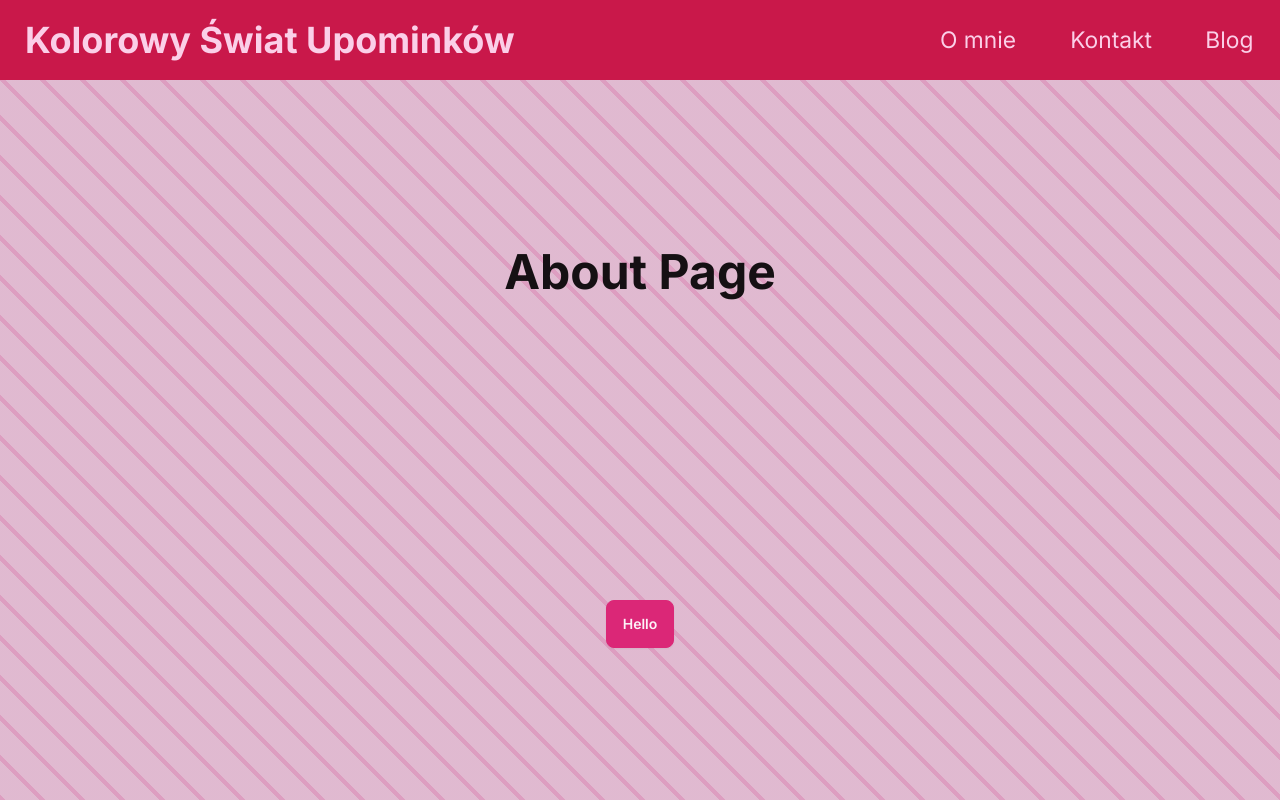
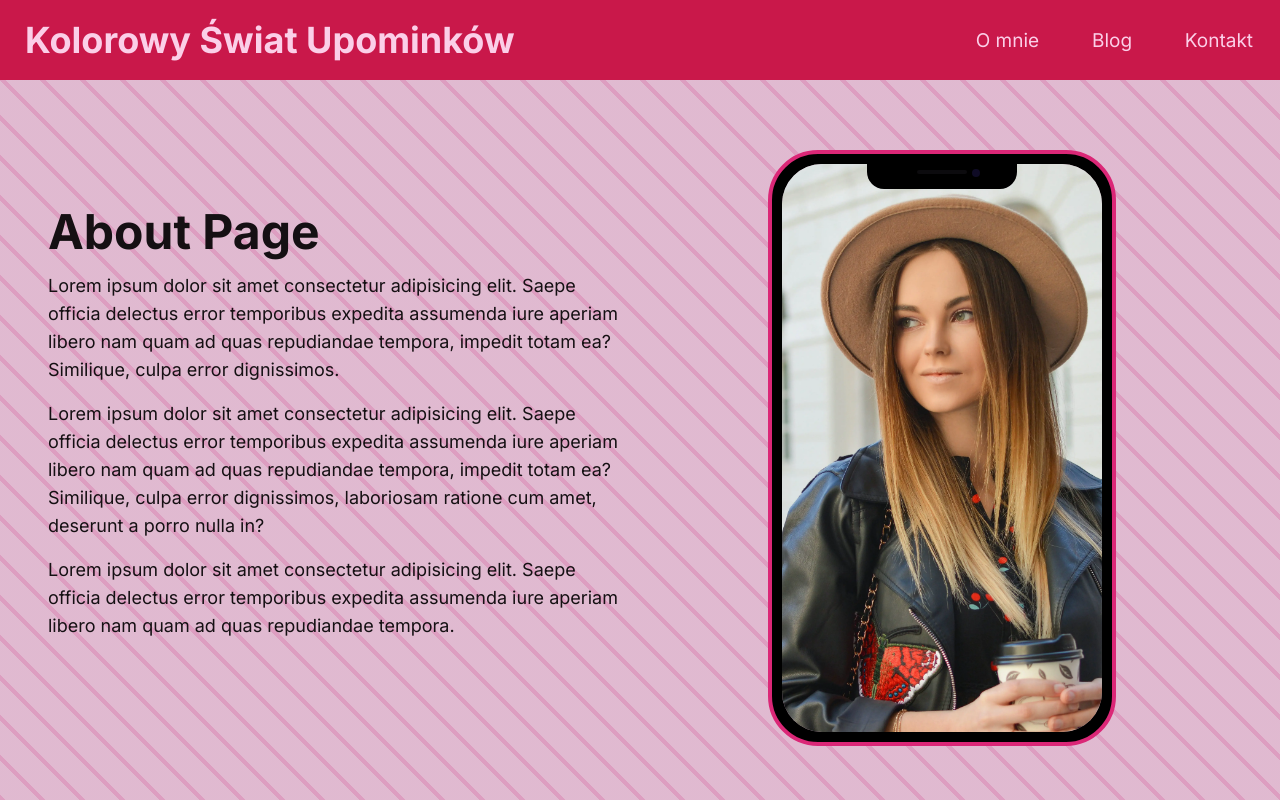
Before and after one commit to LoZoCz/kolorowy-swiat, a Next.js app: page /about in a window 1280 px wide. Built offline with nearby package versions, Linux system fonts and the light colour scheme.

Commit message:
blog and about page initial desgin done, tailwind.config adjusted to new designs

```diff
--- a/src/app/about/page.tsx
+++ b/src/app/about/page.tsx
@@ -1,18 +1,56 @@
-import { H1 } from '@/components/typography'
+import { H1, Para } from '@/components/typography'
 import Main from '@/components/main'
+import Image from 'next/image'
 
 export default function About() {
     return (
         <Main>
             <section
                 style={{ minHeight: 'calc(100dvh - var(--header-h))' }}
-                className="grid place-items-center"
+                className="flex max-w-screen-xl flex-col items-center gap-6 px-12 lg:flex-row"
             >
-                <H1>About Page</H1>
-                <button className="btn btn-primary">Hello</button>
+                <div className="flex flex-1 flex-col gap-4 pb-12">
+                    <H1>About Page</H1>
+                    <Para>
+                        Lorem ipsum dolor sit amet consectetur adipisicing elit.
+                        Saepe officia delectus error temporibus expedita
+                        assumenda iure aperiam libero nam quam ad quas
+                        repudiandae tempora, impedit totam ea? Similique, culpa
+                        error dignissimos.
+                    </Para>
+                    <Para>
+                        Lorem ipsum dolor sit amet consectetur adipisicing elit.
+                        Saepe officia delectus error temporibus expedita
+                        assumenda iure aperiam libero nam quam ad quas
+                        repudiandae tempora, impedit totam ea? Similique, culpa
+                        error dignissimos, laboriosam ratione cum amet, deserunt
+                        a porro nulla in?
+                    </Para>
+                    <Para>
+                        Lorem ipsum dolor sit amet consectetur adipisicing elit.
+                        Saepe officia delectus error temporibus expedita
+                        assumenda iure aperiam libero nam quam ad quas
+                        repudiandae tempora.
+                    </Para>
+                </div>
+                <div className="flex flex-1">
+                    <div className="mockup-phone mx-auto border-primary">
+                        <div className="camera"></div>
+                        <div className="display">
+                            <div className="aspect-9/16 artboard artboard-demo w-full sm:w-80">
+                                <Image
+                                    src="/aboutimage.webp"
+                                    alt="about page image"
+                                    width={450}
+                                    height={300}
+                                    className="h-full w-full rounded-md object-cover"
+                                    loading="lazy"
+                                />
+                            </div>
+                        </div>
+                    </div>
+                </div>
             </section>
         </Main>
     )
 }
-
-//!! Zrob ta strone wkoncu
--- a/src/app/blog/page.tsx
+++ b/src/app/blog/page.tsx
@@ -1,10 +1,35 @@
+import Main from '@/components/main'
 import { H1 } from '@/components/typography'
 
 export default function Blog() {
     return (
-        <main className="flex min-h-screen flex-col items-center justify-center gap-4">
-            <H1>Blog Page</H1>
-            <button className="btn btn-primary">Hello</button>
-        </main>
+        <Main classes="block">
+            <section
+                style={{ minHeight: 'calc(100dvh - var(--header-h))' }}
+                className="pb-12"
+            >
+                <H1 classes="mx-auto my-8 text-center">About Page</H1>
+                <article className="grid-cols-blogGrid mx-auto grid max-w-screen-2xl gap-6 px-12">
+                    <div className="aspect-3/4 w-full rounded-md bg-primary"></div>
+                    <div className="aspect-3/4 w-full rounded-md bg-primary"></div>
+                    <div className="aspect-3/4 w-full rounded-md bg-primary"></div>
+                    <div className="aspect-3/4 w-full rounded-md bg-primary"></div>
+                    <div className="aspect-3/4 w-full rounded-md bg-primary"></div>
+                    <div className="aspect-3/4 w-full rounded-md bg-primary"></div>
+                    <div className="aspect-3/4 w-full rounded-md bg-primary"></div>
+                    <div className="aspect-3/4 w-full rounded-md bg-primary"></div>
+                    <div className="aspect-3/4 w-full rounded-md bg-primary"></div>
+                    <div className="aspect-3/4 w-full rounded-md bg-primary"></div>
+                    <div className="aspect-3/4 w-full rounded-md bg-primary"></div>
+                    <div className="aspect-3/4 w-full rounded-md bg-primary"></div>
+                    <div className="aspect-3/4 w-full rounded-md bg-primary"></div>
+                    <div className="aspect-3/4 w-full rounded-md bg-primary"></div>
+                    <div className="aspect-3/4 w-full rounded-md bg-primary"></div>
+                    <div className="aspect-3/4 w-full rounded-md bg-primary"></div>
+                    <div className="aspect-3/4 w-full rounded-md bg-primary"></div>
+                    <div className="aspect-3/4 w-full rounded-md bg-primary"></div>
+                </article>
+            </section>
+        </Main>
     )
 }
--- a/src/app/contact/page.tsx
+++ b/src/app/contact/page.tsx
@@ -1,10 +1,16 @@
+import Main from '@/components/main'
 import { H1 } from '@/components/typography'
 
 export default function Contact() {
     return (
-        <main className="flex min-h-screen flex-col items-center justify-center gap-4">
-            <H1>Contact Page</H1>
-            <button className="btn btn-primary">Hello</button>
-        </main>
+        <Main>
+            <section
+                style={{ minHeight: 'calc(100dvh - var(--header-h))' }}
+                className="grid place-items-center"
+            >
+                <H1>Contact Page</H1>
+                <button className="btn btn-primary">Hello</button>
+            </section>
+        </Main>
     )
 }
--- a/src/app/page.tsx
+++ b/src/app/page.tsx
@@ -25,20 +25,20 @@
     return (
         <section
             style={{ minHeight: 'calc(100dvh - var(--header-h))' }}
-            className="relative grid w-full grid-cols-1 grid-rows-2 place-items-center gap-6 rounded-lg px-4 lg:grid-cols-2 lg:grid-rows-1"
+            className="grid max-w-screen-2xl grid-cols-1 grid-rows-2 place-items-center gap-6 rounded-lg px-4 lg:grid-cols-2 lg:grid-rows-1"
         >
             <div className="hero-content z-20 flex-col items-start gap-6 justify-self-center p-0 lg:justify-self-end">
-                <H1 classes="max-w-3xl max-w-3xl">
+                <H1 classes="max-w-3xl max-w-3xl text-center lg:text-left">
                     Stroiki, bombki, kwiaty i wiele więcej rzeczy ktorych
                     jeszcze nie widziałeś.
                 </H1>
-                <Para classes="max-w-2xl py-4 font-semibold">
+                <Para classes="max-w-2xl py-4 font-semibold text-center lg:text-left">
                     Prezenty okolicznościowe czy też ozdoby na różne
                     uroczystości, które idealnie wpasują sie w twoje upodobania.
                     Przejrzyj moja galerie dzieł i jeśli masz ochote coś zamówić
                     skontaktuj sie ze mną.
                 </Para>
-                <div className="flex max-w-screen-sm flex-wrap gap-4">
+                <div className="flex w-full flex-wrap justify-center gap-4 lg:justify-start">
                     <Link
                         aria-label="blog link"
                         href="/blog"
@@ -49,7 +49,7 @@
                     <Link
                         aria-label="contact link"
                         href="/contact"
-                        className="btn btn-secondary text-lg"
+                        className="btn btn-outline btn-secondary text-lg"
                     >
                         Skontaktuj się
                     </Link>
@@ -58,7 +58,7 @@
             <div className="grid max-w-xl grid-cols-2 grid-rows-2 gap-4">
                 <Image
                     src="/images/stroik2.webp"
-                    className="aspect-square w-full rounded-md object-cover opacity-85"
+                    className="aspect-square w-full rounded-md object-cover opacity-85 shadow-xl"
                     alt="hero sect image"
                     width={500}
                     height={1000}
@@ -66,7 +66,7 @@
                 />
                 <Image
                     src="/images/stroik6.webp"
-                    className="aspect-square w-full rounded-md object-cover opacity-85"
+                    className="aspect-square w-full rounded-md object-cover opacity-85 shadow-xl"
                     alt="hero sect image"
                     width={1000}
                     height={500}
@@ -74,7 +74,7 @@
                 />
                 <Image
                     src="/images/stroik7.webp"
-                    className="aspect-square w-full rounded-md object-cover opacity-85"
+                    className="aspect-square w-full rounded-md object-cover opacity-85 shadow-xl"
                     alt="hero sect image"
                     width={500}
                     height={1000}
@@ -82,7 +82,7 @@
                 />
                 <Image
                     src="/images/stroik8.webp"
-                    className="aspect-square w-full rounded-md object-cover opacity-85"
+                    className="aspect-square w-full rounded-md object-cover opacity-85 shadow-xl"
                     alt="hero sect image"
                     width={500}
                     height={1000}
@@ -103,7 +103,7 @@
 // CARDS SECTION COMPONENT
 const CardsSection: FC = () => {
     return (
-        <section className="max-w-screen-xl px-4 py-8">
+        <section className="max-w-screen-2xl px-4 py-8">
             <H2 classes="text-center mb-6">Zalety moich prac</H2>
             <div className="flex flex-col items-center justify-evenly gap-12 lg:flex-row lg:items-stretch">
                 <div className="card w-full bg-base-100 shadow-xl md:w-1/2 lg:w-1/3">
@@ -160,7 +160,7 @@
 // TESTIMONIALS COMPONENT
 const TestimonialsSeciton: FC = () => {
     return (
-        <section className="mb-12 max-w-screen-xl px-4 py-16">
+        <section className="mb-12 max-w-screen-2xl px-4 py-16">
             <H2 classes="text-center mb-6">Opinie klientów</H2>
             <div className="flex flex-col gap-24 lg:flex-row">
                 <div className="relative flex gap-6 rounded-lg bg-primary/50 p-4">
--- a/src/components/header.tsx
+++ b/src/components/header.tsx
@@ -29,18 +29,18 @@
         icon: <IoPersonCircleOutline className="flex size-8 lg:hidden" />,
     },
     {
+        path: '/blog',
+        title: 'Blog',
+        description: 'Galeria moich prac',
+        label: 'blog page link',
+        icon: <IoDocumentTextOutline className="flex size-8 lg:hidden" />,
+    },
+    {
         path: '/contact',
         title: 'Kontakt',
         description: 'Forma kontaktu ze mną',
         label: 'contact page link',
         icon: <IoMailOutline className="flex size-8 lg:hidden" />,
-    },
-    {
-        path: '/blog',
-        title: 'Blog',
-        description: 'Galeria moich prac',
-        label: 'blog page link',
-        icon: <IoDocumentTextOutline className="flex size-8 lg:hidden" />,
     },
 ]
 
@@ -97,7 +97,7 @@
                                     onClick={() => closeMenu()}
                                     href={link.path}
                                     aria-label={link.label}
-                                    className="btn btn-ghost flex items-center justify-between font-inter text-base font-normal md:text-2xl"
+                                    className="btn btn-ghost flex items-center justify-between font-inter text-base font-normal md:text-xl"
                                 >
                                     {link.title}
                                     {link.icon}
--- a/src/styles/globals.css
+++ b/src/styles/globals.css
@@ -5,6 +5,7 @@
 :root {
     --header-h: 6rem;
     --icons-rotate: 3deg;
+    --column-size: 20rem;
 }
 
 html,
--- a/tailwind.config.ts
+++ b/tailwind.config.ts
@@ -26,6 +26,14 @@
             },
             animation: {
                 iconsAnim: 'iconsMove 1s ease-in-out infinite',
+            },
+            gridTemplateColumns: {
+                blogGrid:
+                    'repeat( auto-fit, minmax(min(var(--column-size), 100%), 1fr));',
+            },
+            aspectRatio: {
+                '9/16': '9 / 16',
+                '3/4': '3 / 4',
             },
         },
     },
```
Also changed, not shown: public/aboutimage.webp (added).
